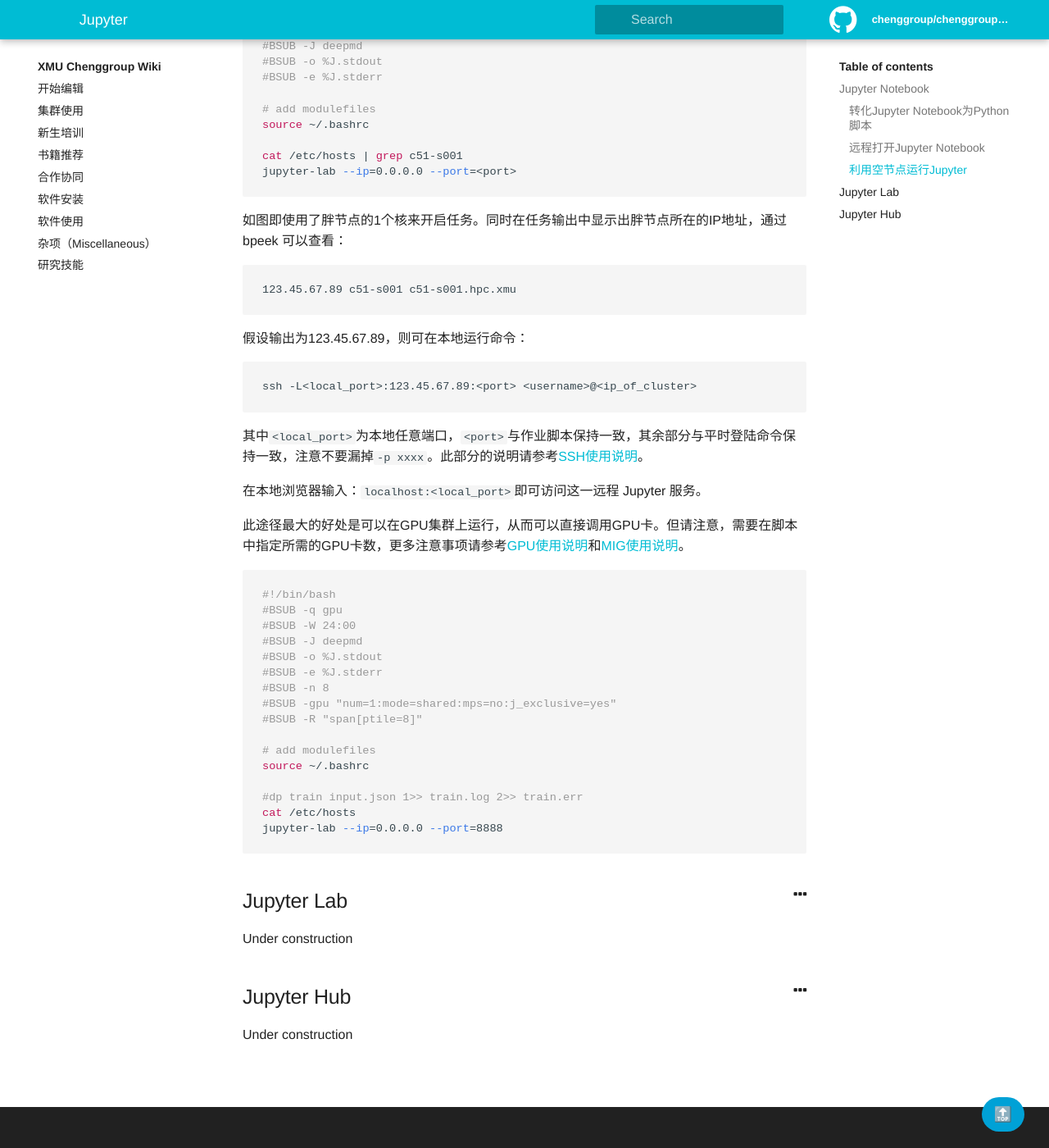
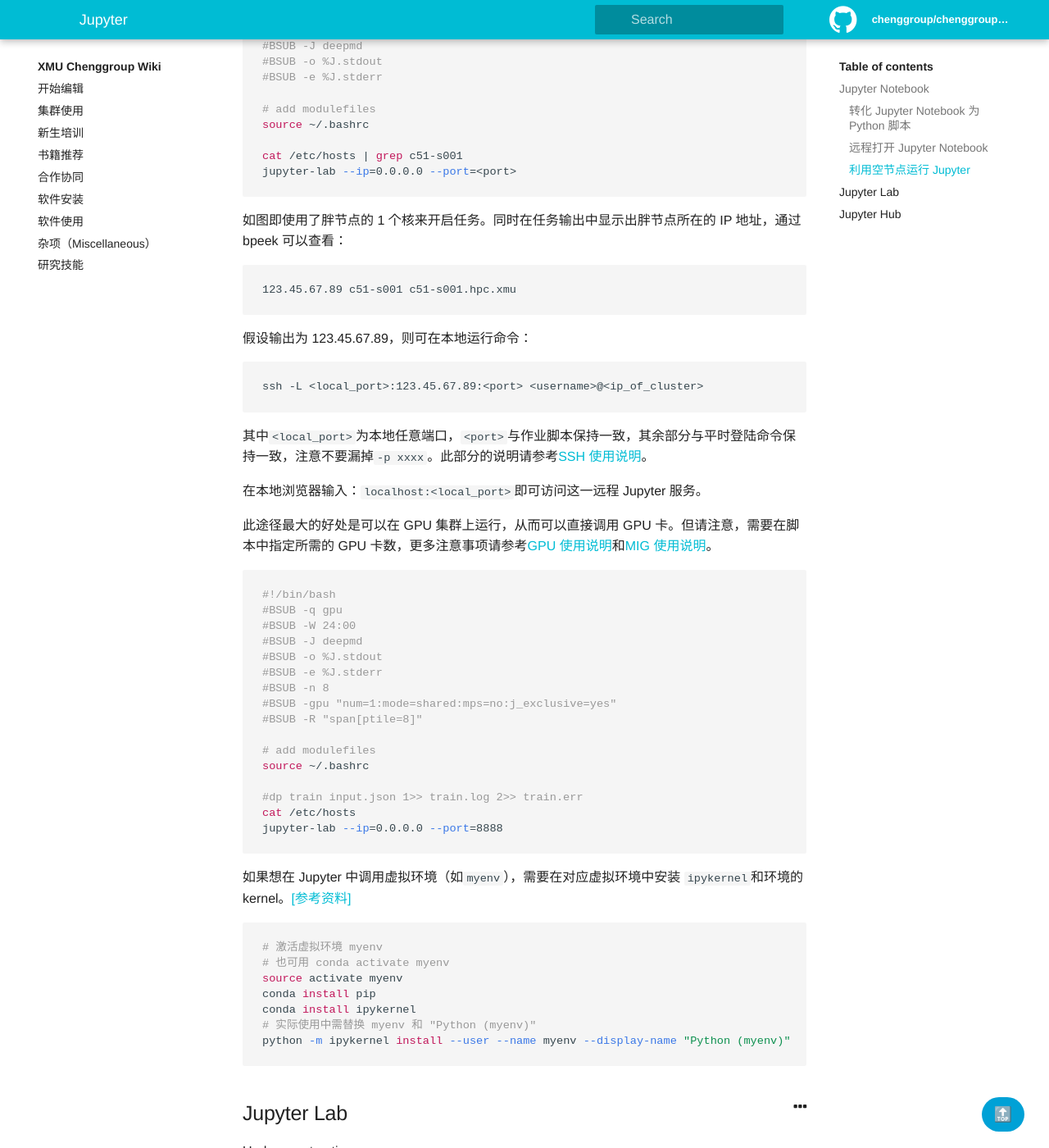
Before and after one commit to chenggroup/chenggroup.github.io, a Jekyll site: the page built from _wiki/集群使用/jupyter.md, in a window 1280 px wide and 1400 px high, scrolled down 1247 px. Shown: the whole window at 82% size. Built offline with Jekyll 4.4.1, drawn with Linux system fonts in a browser that asks for light colours; some of the changed text lies outside the part shown.

Commit message:
update info about virtual env in Jupyter

````diff
--- a/_wiki/集群使用/jupyter.md
+++ b/_wiki/集群使用/jupyter.md
@@ -4,23 +4,19 @@
 priority: 1.09
 ---
 
-
-
 # Jupyter 系列使用指南
 
 ## Jupyter Notebook
 
-### 转化Jupyter Notebook为Python脚本
+### 转化 Jupyter Notebook 为 Python 脚本
 
 ```bash
 ipython nbconvert --to python *.ipynb
 ```
 
+### 远程打开 Jupyter Notebook
 
-
-### 远程打开Jupyter Notebook
-
-Jupyter notebook可以通过本地电脑的浏览器打开。但如果你想在远程电脑上（如集群）打开，怎么办？远程打开Jupyter notebook的好处就是可以不用下载数据，直接远程处理。但是由于集群并没有显示/输出装置，你需要通过其他方法来打开Jupyter notebook。
+Jupyter notebook 可以通过本地电脑的浏览器打开。但如果你想在远程电脑上（如集群）打开，怎么办？远程打开 Jupyter notebook 的好处就是可以不用下载数据，直接远程处理。但是由于集群并没有显示/输出装置，你需要通过其他方法来打开 Jupyter notebook。
 
 远程打开的方法
 
@@ -39,8 +35,6 @@
 ssh -N -f -L localhost:8888:localhost:<port number> username@your_remote_host_name
 ```
 
-
-
 ssh 登陆的命令可以查看(这里)[{{ site.baseurl }}/wiki/ssh_note]进行简化.
 
 - 打开本地电脑的浏览器，输入`localhost:8888` 。然后会弹出输入 `password` 或 `token`的页面, 你可以在集群上输入如下命令来查看：
@@ -50,11 +44,11 @@
 jupyter notebook list
 ```
 
-### 利用空节点运行Jupyter
+### 利用空节点运行 Jupyter
 
 由于登陆节点资源十分有限，实际上不太建议在登陆节点上直接运行 Jupyter 服务。这里提供一种可能的方案，通过 LSF 启动 Jupyter 服务，实现在远程的调用。
 
-首先在自己希望作为Jupyter根目录的文件夹下编辑提交脚本（例如`jupyter.lsf`）：
+首先在自己希望作为 Jupyter 根目录的文件夹下编辑提交脚本（例如`jupyter.lsf`）：
 
 ```bash
 #!/bin/bash
@@ -70,23 +64,23 @@
 jupyter-lab --ip=0.0.0.0 --port=<port>
 ```
 
-如图即使用了胖节点的1个核来开启任务。同时在任务输出中显示出胖节点所在的IP地址，通过bpeek 可以查看：
+如图即使用了胖节点的 1 个核来开启任务。同时在任务输出中显示出胖节点所在的 IP 地址，通过 bpeek 可以查看：
 
 ```
 123.45.67.89 c51-s001 c51-s001.hpc.xmu
 ```
 
-假设输出为123.45.67.89，则可在本地运行命令：
+假设输出为 123.45.67.89，则可在本地运行命令：
 
 ```
-ssh -L<local_port>:123.45.67.89:<port> <username>@<ip_of_cluster>
+ssh -L <local_port>:123.45.67.89:<port> <username>@<ip_of_cluster>
 ```
 
-其中`<local_port>`为本地任意端口，`<port>`与作业脚本保持一致，其余部分与平时登陆命令保持一致，注意不要漏掉`-p xxxx`。此部分的说明请参考<a href="{{ site.baseurl }}{% link _wiki/集群使用/ssh_note.md %}">SSH使用说明</a>。
+其中`<local_port>`为本地任意端口，`<port>`与作业脚本保持一致，其余部分与平时登陆命令保持一致，注意不要漏掉`-p xxxx`。此部分的说明请参考<a href="{{ site.baseurl }}{% link _wiki/集群使用/ssh_note.md %}">SSH 使用说明</a>。
 
 在本地浏览器输入：`localhost:<local_port>`即可访问这一远程 Jupyter 服务。
 
-此途径最大的好处是可以在GPU集群上运行，从而可以直接调用GPU卡。但请注意，需要在脚本中指定所需的GPU卡数，更多注意事项请参考<a href="{{ site.baseurl }}{% link _wiki/集群使用/gpu_usage.md %}">GPU使用说明</a>和<a href="{{ site.baseurl }}{% link _wiki/集群使用/mig_usage.md %}">MIG使用说明</a>。
+此途径最大的好处是可以在 GPU 集群上运行，从而可以直接调用 GPU 卡。但请注意，需要在脚本中指定所需的 GPU 卡数，更多注意事项请参考<a href="{{ site.baseurl }}{% link _wiki/集群使用/gpu_usage.md %}">GPU 使用说明</a>和<a href="{{ site.baseurl }}{% link _wiki/集群使用/mig_usage.md %}">MIG 使用说明</a>。
 
 ```bash
 #!/bin/bash
@@ -107,6 +101,18 @@
 jupyter-lab --ip=0.0.0.0 --port=8888
 ```
 
+如果想在 Jupyter 中调用虚拟环境（如`myenv`），需要在对应虚拟环境中安装 `ipykernel`和环境的 kernel。[[参考资料]](https://ipython.readthedocs.io/en/stable/install/kernel_install.html)
+
+```bash
+# 激活虚拟环境 myenv
+# 也可用 conda activate myenv
+source activate myenv
+conda install pip
+conda install ipykernel
+# 实际使用中需替换 myenv 和 "Python (myenv)"
+python -m ipykernel install --user --name myenv --display-name "Python (myenv)"
+```
+
 ## Jupyter Lab
 
 Under construction
````
